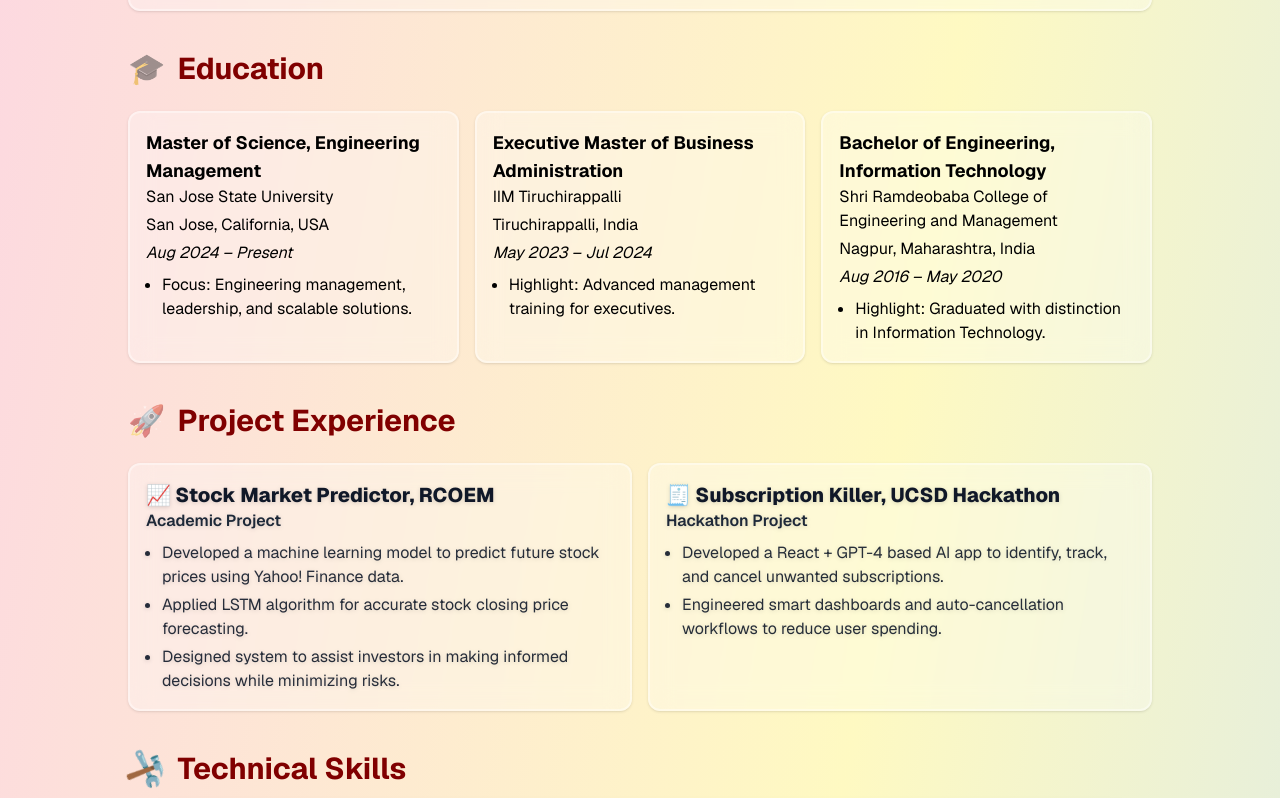
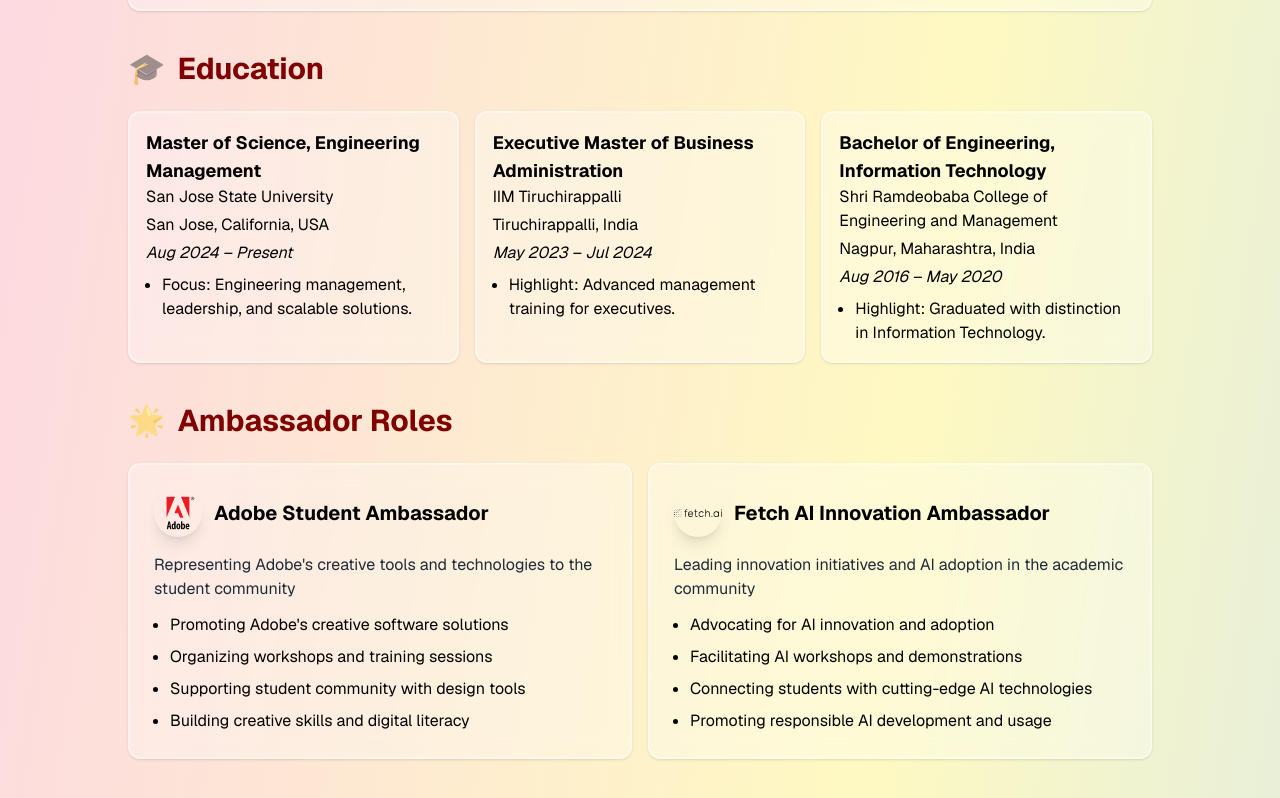
Before and after one commit to ShambhaviNK/portfolio, a Next.js app: page / in a window 1280 px wide. Shown: the part 1997-2795 px from the top of the page. Built offline with nearby package versions, Linux system fonts and the light colour scheme.

Commit message:
new changes made

```diff
--- a/src/app/page.tsx
+++ b/src/app/page.tsx
@@ -280,7 +280,7 @@
             {
               title: "🤖 AI/Software Intern",
               company: "Brain and Body Autism Center, Mountain View, CA, USA",
-              dates: "(Jun 2025 - Aug 2025)",
+              dates: "(Jun 2025 - Present)",
               points: [
                 "Developed iOS-based AI-powered AAC app for non-verbal autistic children using on-device LLMs",
                 "Enhanced communication personalization by 40% through contextual AI implementation",
@@ -290,7 +290,7 @@
             {
               title: "🎮 Project Manager (Game Development) Intern",
               company: "Resilience Inc. (Remote), USA",
-              dates: "(Jun 2025 - Oct 2025)",
+              dates: "(Jun 2025 - Present)",
               points: [
                 "Led cross-functional teams to relaunch digital education tools, expanding user adoption by 35%",
                 "Managed project timelines and facilitated weekly progress reviews for strategic alignment",
@@ -360,7 +360,9 @@
           ].map((job, index) => (
             <div
               key={index}
-              className="bg-white/30 backdrop-blur-md border border-white/40 rounded-xl shadow p-4 flex flex-col items-start border-2 border-accent hover:border-accent-light hover:shadow-accent/30 transition-all duration-500 hover:scale-[1.02] hover:bg-white/95 hover-lift"
+              className={`bg-white/30 backdrop-blur-md border border-white/40 rounded-xl shadow p-4 flex flex-col items-start border-2 border-accent hover:border-accent-light hover:shadow-accent/30 transition-all duration-500 hover:scale-[1.02] hover-lift ${
+                theme === 'dark' ? 'hover:bg-gray-800/95' : 'hover:bg-white/95'
+              }`}
               data-aos="slide-in-left"
               data-aos-delay={index * 150}
             >
@@ -411,7 +413,9 @@
           ].map((edu, index) => (
             <div
               key={index}
-              className="bg-white/30 backdrop-blur-md border border-white/40 rounded-xl shadow p-4 flex flex-col items-start border-2 border-accent hover:border-accent-light hover:shadow-accent/30 transition-all duration-500 hover:scale-105 hover:bg-white/95 hover-lift group"
+              className={`bg-white/30 backdrop-blur-md border border-white/40 rounded-xl shadow p-4 flex flex-col items-start border-2 border-accent hover:border-accent-light hover:shadow-accent/30 transition-all duration-500 hover:scale-105 hover-lift group ${
+                theme === 'dark' ? 'hover:bg-gray-800/95' : 'hover:bg-white/95'
+              }`}
               data-aos="slide-in-bottom"
               data-aos-delay={index * 200}
             >
@@ -424,6 +428,59 @@
               </ul>
             </div>
           ))}
+        </div>
+      </section>
+
+      {/* Ambassador Roles */}
+      <section className="relative w-full max-w-5xl mb-10 z-10" data-aos="fade-up">
+        <div className="flex items-center gap-3 mb-4">
+          <span className="text-3xl animate-pulse">🌟</span>
+          <h2 className="text-3xl font-bold accent text-left hover:text-accent-light transition-colors">Ambassador Roles</h2>
+        </div>
+        <div className="grid grid-cols-1 sm:grid-cols-2 gap-4 mt-6" data-aos="fade-up" data-aos-delay="200">
+          <div
+            className={`bg-white/30 backdrop-blur-md border border-white/40 rounded-xl shadow p-6 flex flex-col items-start border-2 border-accent hover:border-accent-light hover:shadow-accent/30 transition-all duration-500 hover:scale-105 hover-lift group ${
+              theme === 'dark' ? 'hover:bg-gray-800/95' : 'hover:bg-white/95'
+            }`}
+            data-aos="slide-in-left"
+            data-aos-delay="100"
+          >
+            <div className="flex items-center gap-3 mb-4">
+              <div className="w-12 h-12 rounded-full flex items-center justify-center shadow-lg hover:scale-110 transition-transform duration-300">
+                <Image src="/adobe-logo.png" alt="Adobe Logo" width={48} height={48} />
+              </div>
+              <div className="font-bold text-xl hover:text-accent-light transition-colors duration-300 group-hover:scale-105">Adobe Student Ambassador</div>
+            </div>
+            <div className="text-base mb-3 text-gray-800">Representing Adobe's creative tools and technologies to the student community</div>
+            <ul className="list-disc pl-4 text-base space-y-2">
+              <li className="hover:text-accent-light transition-colors duration-300 hover:translate-x-1 transform">Promoting Adobe's creative software solutions</li>
+              <li className="hover:text-accent-light transition-colors duration-300 hover:translate-x-1 transform">Organizing workshops and training sessions</li>
+              <li className="hover:text-accent-light transition-colors duration-300 hover:translate-x-1 transform">Supporting student community with design tools</li>
+              <li className="hover:text-accent-light transition-colors duration-300 hover:translate-x-1 transform">Building creative skills and digital literacy</li>
+            </ul>
+          </div>
+
+          <div
+            className={`bg-white/30 backdrop-blur-md border border-white/40 rounded-xl shadow p-6 flex flex-col items-start border-2 border-accent hover:border-accent-light hover:shadow-accent/30 transition-all duration-500 hover:scale-105 hover-lift group ${
+              theme === 'dark' ? 'hover:bg-gray-800/95' : 'hover:bg-white/95'
+            }`}
+            data-aos="slide-in-right"
+            data-aos-delay="200"
+          >
+            <div className="flex items-center gap-3 mb-4">
+              <div className="w-12 h-12 rounded-full flex items-center justify-center shadow-lg hover:scale-110 transition-transform duration-300">
+                <Image src="/fetch-ai-logo.svg" alt="Fetch AI Logo" width={48} height={48} />
+              </div>
+              <div className="font-bold text-xl hover:text-accent-light transition-colors duration-300 group-hover:scale-105">Fetch AI Innovation Ambassador</div>
+            </div>
+            <div className="text-base mb-3 text-gray-800">Leading innovation initiatives and AI adoption in the academic community</div>
+            <ul className="list-disc pl-4 text-base space-y-2">
+              <li className="hover:text-accent-light transition-colors duration-300 hover:translate-x-1 transform">Advocating for AI innovation and adoption</li>
+              <li className="hover:text-accent-light transition-colors duration-300 hover:translate-x-1 transform">Facilitating AI workshops and demonstrations</li>
+              <li className="hover:text-accent-light transition-colors duration-300 hover:translate-x-1 transform">Connecting students with cutting-edge AI technologies</li>
+              <li className="hover:text-accent-light transition-colors duration-300 hover:translate-x-1 transform">Promoting responsible AI development and usage</li>
+            </ul>
+          </div>
         </div>
       </section>
 
@@ -455,7 +512,9 @@
           ].map((project, index) => (
             <div
               key={index}
-              className="bg-white/30 backdrop-blur-md border border-white/40 rounded-xl shadow p-4 flex flex-col items-start border-2 border-accent min-h-[220px] hover:border-accent-light hover:shadow-accent/30 transition-all duration-500 hover:scale-105 hover:bg-white/95 hover-lift group text-gray-900"
+              className={`bg-white/30 backdrop-blur-md border border-white/40 rounded-xl shadow p-4 flex flex-col items-start border-2 border-accent min-h-[220px] hover:border-accent-light hover:shadow-accent/30 transition-all duration-500 hover:scale-105 hover-lift group ${
+                theme === 'dark' ? 'hover:bg-gray-800/95 text-white' : 'hover:bg-white/95 text-gray-900'
+              }`}
               data-aos="slide-in-right"
               data-aos-delay={index * 300}
             >
@@ -515,38 +574,50 @@
         </div>
         <div className="grid grid-cols-1 sm:grid-cols-2 gap-4 mt-6">
           {/* Advanced Google Analytics */}
-          <div className="bg-white/30 backdrop-blur-md border border-white/40 rounded-xl shadow p-4 flex flex-col border-2 border-accent hover:border-accent-light hover:shadow-accent/30 transition-all duration-300 hover:scale-105 hover:bg-white/95 hover-lift" data-aos="zoom-in" data-aos-delay="100">
+          <div className={`bg-white/30 backdrop-blur-md border border-white/40 rounded-xl shadow p-4 flex flex-col border-2 border-accent hover:border-accent-light hover:shadow-accent/30 transition-all duration-300 hover:scale-105 hover-lift ${
+            theme === 'dark' ? 'hover:bg-gray-800/95' : 'hover:bg-white/95'
+          }`} data-aos="zoom-in" data-aos-delay="100">
             <div className="font-bold text-lg mb-1">Advanced Google Analytics</div>
             <div className="text-base mb-1 text-gray-800">Google Analytics Academy</div>
             <div className="text-sm mb-1">Issued Feb 2023 · Expires Apr 2026</div>
           </div>
           {/* Managing Project Risks and Changes */}
-          <div className="bg-white/30 backdrop-blur-md border border-white/40 rounded-xl shadow p-4 flex flex-col border-2 border-accent hover:border-accent-light hover:shadow-accent/30 transition-all duration-300 hover:scale-105 hover:bg-white/95 hover-lift" data-aos="zoom-in" data-aos-delay="200">
+          <div className={`bg-white/30 backdrop-blur-md border border-white/40 rounded-xl shadow p-4 flex flex-col border-2 border-accent hover:border-accent-light hover:shadow-accent/30 transition-all duration-300 hover:scale-105 hover-lift ${
+            theme === 'dark' ? 'hover:bg-gray-800/95' : 'hover:bg-white/95'
+          }`} data-aos="zoom-in" data-aos-delay="200">
             <div className="font-bold text-lg mb-1">Managing Project Risks and Changes</div>
             <div className="text-base mb-1 text-gray-800">Coursera</div>
             <div className="text-sm mb-1">Issued Jul 2020</div>
           </div>
           {/* SQL for Data Science */}
-          <div className="bg-white/30 backdrop-blur-md border border-white/40 rounded-xl shadow p-4 flex flex-col border-2 border-accent hover:border-accent-light hover:shadow-accent/30 transition-all duration-300 hover:scale-105 hover:bg-white/95 hover-lift" data-aos="zoom-in" data-aos-delay="300">
+          <div className={`bg-white/30 backdrop-blur-md border border-white/40 rounded-xl shadow p-4 flex flex-col border-2 border-accent hover:border-accent-light hover:shadow-accent/30 transition-all duration-300 hover:scale-105 hover-lift ${
+            theme === 'dark' ? 'hover:bg-gray-800/95' : 'hover:bg-white/95'
+          }`} data-aos="zoom-in" data-aos-delay="300">
             <div className="font-bold text-lg mb-1">SQL for Data Science</div>
             <div className="text-base mb-1 text-gray-800">Coursera</div>
             <div className="text-sm mb-1">Issued Jul 2020</div>
           </div>
           {/* Google Analytics for Beginners */}
-          <div className="bg-white/30 backdrop-blur-md border border-white/40 rounded-xl shadow p-4 flex flex-col border-2 border-accent hover:border-accent-light hover:shadow-accent/30 transition-all duration-300 hover:scale-105 hover:bg-white/95 hover-lift" data-aos="zoom-in" data-aos-delay="400">
+          <div className={`bg-white/30 backdrop-blur-md border border-white/40 rounded-xl shadow p-4 flex flex-col border-2 border-accent hover:border-accent-light hover:shadow-accent/30 transition-all duration-300 hover:scale-105 hover-lift ${
+            theme === 'dark' ? 'hover:bg-gray-800/95' : 'hover:bg-white/95'
+          }`} data-aos="zoom-in" data-aos-delay="400">
             <div className="font-bold text-lg mb-1">Google Analytics for Beginners</div>
             <div className="text-base mb-1 text-gray-800">Google Analytics Academy</div>
             <div className="text-sm mb-1">Issued Jun 2020</div>
           </div>
           {/* Initiating and Planning Projects */}
-          <div className="bg-white/30 backdrop-blur-md border border-white/40 rounded-xl shadow p-4 flex flex-col border-2 border-accent hover:border-accent-light hover:shadow-accent/30 transition-all duration-300 hover:scale-105 hover:bg-white/95 hover-lift" data-aos="zoom-in" data-aos-delay="500">
+          <div className={`bg-white/30 backdrop-blur-md border border-white/40 rounded-xl shadow p-4 flex flex-col border-2 border-accent hover:border-accent-light hover:shadow-accent/30 transition-all duration-300 hover:scale-105 hover-lift ${
+            theme === 'dark' ? 'hover:bg-gray-800/95' : 'hover:bg-white/95'
+          }`} data-aos="zoom-in" data-aos-delay="500">
             <div className="font-bold text-lg mb-1">Initiating and Planning Projects</div>
             <div className="text-base mb-1 text-gray-800">Coursera</div>
             <div className="text-sm mb-1">Issued Jun 2020</div>
             <div className="text-xs mb-1 text-gray-400">Credential ID VVKFP6SFDELC</div>
           </div>
           {/* Introduction to Google Docs */}
-          <div className="bg-white/30 backdrop-blur-md border border-white/40 rounded-xl shadow p-4 flex flex-col border-2 border-accent hover:border-accent-light hover:shadow-accent/30 transition-all duration-300 hover:scale-105 hover:bg-white/95 hover-lift" data-aos="zoom-in" data-aos-delay="600">
+          <div className={`bg-white/30 backdrop-blur-md border border-white/40 rounded-xl shadow p-4 flex flex-col border-2 border-accent hover:border-accent-light hover:shadow-accent/30 transition-all duration-300 hover:scale-105 hover-lift ${
+            theme === 'dark' ? 'hover:bg-gray-800/95' : 'hover:bg-white/95'
+          }`} data-aos="zoom-in" data-aos-delay="600">
             <div className="font-bold text-lg mb-1">Introduction to Google Docs</div>
             <div className="text-base mb-1 text-gray-800">Coursera</div>
             <div className="text-sm mb-1">Issued Jun 2020</div>
@@ -575,7 +646,9 @@
         </div>
         <div className="grid grid-cols-1 gap-4 mt-6" data-aos="fade-up" data-aos-delay="200">
           {/* Achievements */}
-          <div className="bg-white/30 backdrop-blur-md border border-white/40 rounded-xl shadow p-4 flex flex-col border-2 border-accent hover:border-accent-light hover:shadow-accent/30 transition-all duration-500 hover:scale-105 hover:bg-white/95 hover-lift group" data-aos="slide-in-left" data-aos-delay="100">
+          <div className={`bg-white/30 backdrop-blur-md border border-white/40 rounded-xl shadow p-4 flex flex-col border-2 border-accent hover:border-accent-light hover:shadow-accent/30 transition-all duration-500 hover:scale-105 hover-lift group ${
+            theme === 'dark' ? 'hover:bg-gray-800/95' : 'hover:bg-white/95'
+          }`} data-aos="slide-in-left" data-aos-delay="100">
             <div className="font-bold text-lg mb-3 hover:text-accent-light transition-colors duration-300 group-hover:scale-105">🏅 Achievements</div>
             <ul className="list-disc pl-4 text-base space-y-2">
               <li className="hover:text-accent-light transition-colors duration-300 hover:translate-x-1 transform">Secured first division in Kathak</li>
@@ -585,7 +658,9 @@
           </div>
 
           {/* Extra-Curricular Activities */}
-          <div className="bg-white/30 backdrop-blur-md border border-white/40 rounded-xl shadow p-4 flex flex-col border-2 border-accent hover:border-accent-light hover:shadow-accent/30 transition-all duration-500 hover:scale-105 hover:bg-white/95 hover-lift group" data-aos="slide-in-right" data-aos-delay="200">
+          <div className={`bg-white/30 backdrop-blur-md border border-white/40 rounded-xl shadow p-4 flex flex-col border-2 border-accent hover:border-accent-light hover:shadow-accent/30 transition-all duration-500 hover:scale-105 hover-lift group ${
+            theme === 'dark' ? 'hover:bg-gray-800/95' : 'hover:bg-white/95'
+          }`} data-aos="slide-in-right" data-aos-delay="200">
             <div className="font-bold text-lg mb-3 hover:text-accent-light transition-colors duration-300 group-hover:scale-105">🎭 Extra-Curricular Activities</div>
             <ul className="list-disc pl-4 text-base space-y-2">
               <li className="hover:text-accent-light transition-colors duration-300 hover:translate-x-1 transform">Part of Hindu-Yuva Club, SJSU</li>
@@ -607,20 +682,30 @@
           <span className="text-3xl animate-pulse">💼</span>
           <h2 className="text-3xl font-bold accent text-left hover:text-accent-light transition-colors">Entrepreneurship</h2>
         </div>
-        <div className="bg-white/30 backdrop-blur-md border border-white/40 rounded-2xl shadow-2xl p-8 border-2 border-accent hover:shadow-accent/50 transition-all duration-300 hover:scale-[1.02]" data-aos="zoom-in" data-aos-delay="200">
+        <div className={`bg-white/30 backdrop-blur-md border border-white/40 rounded-2xl shadow-2xl p-8 border-2 border-accent hover:shadow-accent/50 transition-all duration-300 hover:scale-[1.02] ${
+          theme === 'dark' ? 'hover:bg-gray-800/95' : 'hover:bg-white/95'
+        }`} data-aos="zoom-in" data-aos-delay="200">
           <div className="text-center">
             <div className="font-bold text-xl mb-4 hover:text-accent-light transition-colors duration-300">💎 Coffer Chics</div>
             <p className="text-base mb-4">Founded and operated a successful Instagram-based jewellery business in India, specializing in handmade custom jewellery, demonstrating entrepreneurial spirit and digital marketing skills.</p>
             <p className="text-base mb-4">Instagram: <a href="https://www.instagram.com/coffer_chics" target="_blank" rel="noopener noreferrer" className="text-accent underline hover:no-underline hover:text-accent-light transition-colors">@coffer_chics</a></p>
             <div className="grid grid-cols-1 sm:grid-cols-2 gap-4 mt-6">
-              <div className="bg-gradient-to-br from-pink-50 via-white to-yellow-100 rounded-xl p-4 border border-accent">
-                <div className="font-semibold text-lg mb-2">🚀 Growth</div>
-                <p className="text-sm">Rapidly growing Instagram presence with engaged customer base</p>
-              </div>
-              <div className="bg-gradient-to-br from-pink-50 via-white to-yellow-100 rounded-xl p-4 border border-accent">
-                <div className="font-semibold text-lg mb-2">✨ Handcrafted</div>
-                <p className="text-sm">Specialized in handmade custom jewellery with unique designs</p>
-              </div>
+              {[
+                { icon: "🚀", title: "Growth", desc: "Rapidly growing Instagram presence with engaged customer base" },
+                { icon: "✨", title: "Handcrafted", desc: "Specialized in handmade custom jewellery with unique designs" },
+              ].map((card, idx) => (
+                <div
+                  key={card.title}
+                  className={`rounded-xl p-4 border border-accent transition-all duration-300 ${
+                    theme === 'dark'
+                      ? 'bg-gray-800/80 text-white'
+                      : 'bg-gradient-to-br from-pink-50 via-white to-yellow-100 text-gray-900'
+                  }`}
+                >
+                  <div className="font-semibold text-lg mb-2">{card.icon} {card.title}</div>
+                  <p className="text-sm">{card.desc}</p>
+                </div>
+              ))}
             </div>
             <div className="mt-8">
               <div className="font-semibold text-lg mb-4 text-center">📸 Featured Posts</div>
@@ -663,37 +748,35 @@
           <span className="text-3xl animate-pulse">🎪</span>
           <h2 className="text-3xl font-bold accent text-left hover:text-accent-light transition-colors">Event Management</h2>
         </div>
-        <div className="bg-white/30 backdrop-blur-md border border-white/40 rounded-2xl shadow-2xl p-8 border-2 border-accent hover:shadow-accent/50 transition-all duration-300 hover:scale-[1.02]" data-aos="zoom-in" data-aos-delay="200">
+        <div className={`bg-white/30 backdrop-blur-md border border-white/40 rounded-2xl shadow-2xl p-8 border-2 border-accent hover:shadow-accent/50 transition-all duration-300 hover:scale-[1.02] ${
+          theme === 'dark' ? 'hover:bg-gray-800/95' : 'hover:bg-white/95'
+        }`} data-aos="zoom-in" data-aos-delay="200">
           <div className="text-center mb-6">
             <div className="font-bold text-2xl mb-4 hover:text-accent-light transition-colors duration-300">🎭 Blindfolded Conversations</div>
             <p className="text-base mb-4">Successfully organized and managed a two-day collaborative event with Lush House cafe in Nagpur, demonstrating comprehensive event management skills.</p>
           </div>
 
-          <div className="grid grid-cols-1 sm:grid-cols-2 lg:grid-cols-3 gap-4">
-            <div className="bg-gradient-to-br from-yellow-50 via-white to-orange-100 rounded-xl p-4 border border-accent">
-              <div className="font-semibold text-lg mb-2">📱 Social Media Marketing</div>
-              <p className="text-sm">Managed complete social media marketing campaign, created posters and hard banners using Photoshop and Canva</p>
-            </div>
-            <div className="bg-gradient-to-br from-yellow-50 via-white to-orange-100 rounded-xl p-4 border border-accent">
-              <div className="font-semibold text-lg mb-2">🎨 Event Decor</div>
-              <p className="text-sm">Handled complete event decoration and visual setup for the two-day event</p>
-            </div>
-            <div className="bg-gradient-to-br from-yellow-50 via-white to-orange-100 rounded-xl p-4 border border-accent">
-              <div className="font-semibold text-lg mb-2">📊 Event Success</div>
-              <p className="text-sm">Achieved 500+ footfall with media coverage from newspaper reporters</p>
-            </div>
-            <div className="bg-gradient-to-br from-yellow-50 via-white to-orange-100 rounded-xl p-4 border border-accent">
-              <div className="font-semibold text-lg mb-2">🤝 Collaboration</div>
-              <p className="text-sm">Partnered with Lush House cafe in Nagpur for successful event execution</p>
-            </div>
-            <div className="bg-gradient-to-br from-yellow-50 via-white to-orange-100 rounded-xl p-4 border border-accent">
-              <div className="font-semibold text-lg mb-2">📰 Media Coverage</div>
-              <p className="text-sm">Event was covered by newspaper reporters, highlighting its success and impact</p>
-            </div>
-            <div className="bg-gradient-to-br from-yellow-50 via-white to-orange-100 rounded-xl p-4 border border-accent">
-              <div className="font-semibold text-lg mb-2">🎯 Project Management</div>
-              <p className="text-sm">Coordinated all aspects from planning to execution, ensuring seamless event delivery</p>
-            </div>
+          <div className={`grid grid-cols-1 sm:grid-cols-2 lg:grid-cols-3 gap-4`}>
+            {[
+              { icon: "📱", title: "Social Media Marketing", desc: "Managed complete social media marketing campaign, created posters and hard banners using Photoshop and Canva" },
+              { icon: "🎨", title: "Event Decor", desc: "Handled complete event decoration and visual setup for the two-day event" },
+              { icon: "📊", title: "Event Success", desc: "Achieved 500+ footfall with media coverage from newspaper reporters" },
+              { icon: "��", title: "Collaboration", desc: "Partnered with Lush House cafe in Nagpur for successful event execution" },
+              { icon: "📰", title: "Media Coverage", desc: "Event was covered by newspaper reporters, highlighting its success and impact" },
+              { icon: "🎯", title: "Project Management", desc: "Coordinated all aspects from planning to execution, ensuring seamless event delivery" },
+            ].map((card, idx) => (
+              <div
+                key={card.title}
+                className={`rounded-xl p-4 border border-accent transition-all duration-300 ${
+                  theme === 'dark'
+                    ? 'bg-gray-800/80 text-white'
+                    : 'bg-gradient-to-br from-yellow-50 via-white to-orange-100 text-gray-900'
+                }`}
+              >
+                <div className="font-semibold text-lg mb-2">{card.icon} {card.title}</div>
+                <p className="text-sm">{card.desc}</p>
+              </div>
+            ))}
           </div>
 
           <div className="mt-8">
```
Also changed, not shown: public/adobe-logo.png (added), public/fetch-ai-logo.svg (added).
